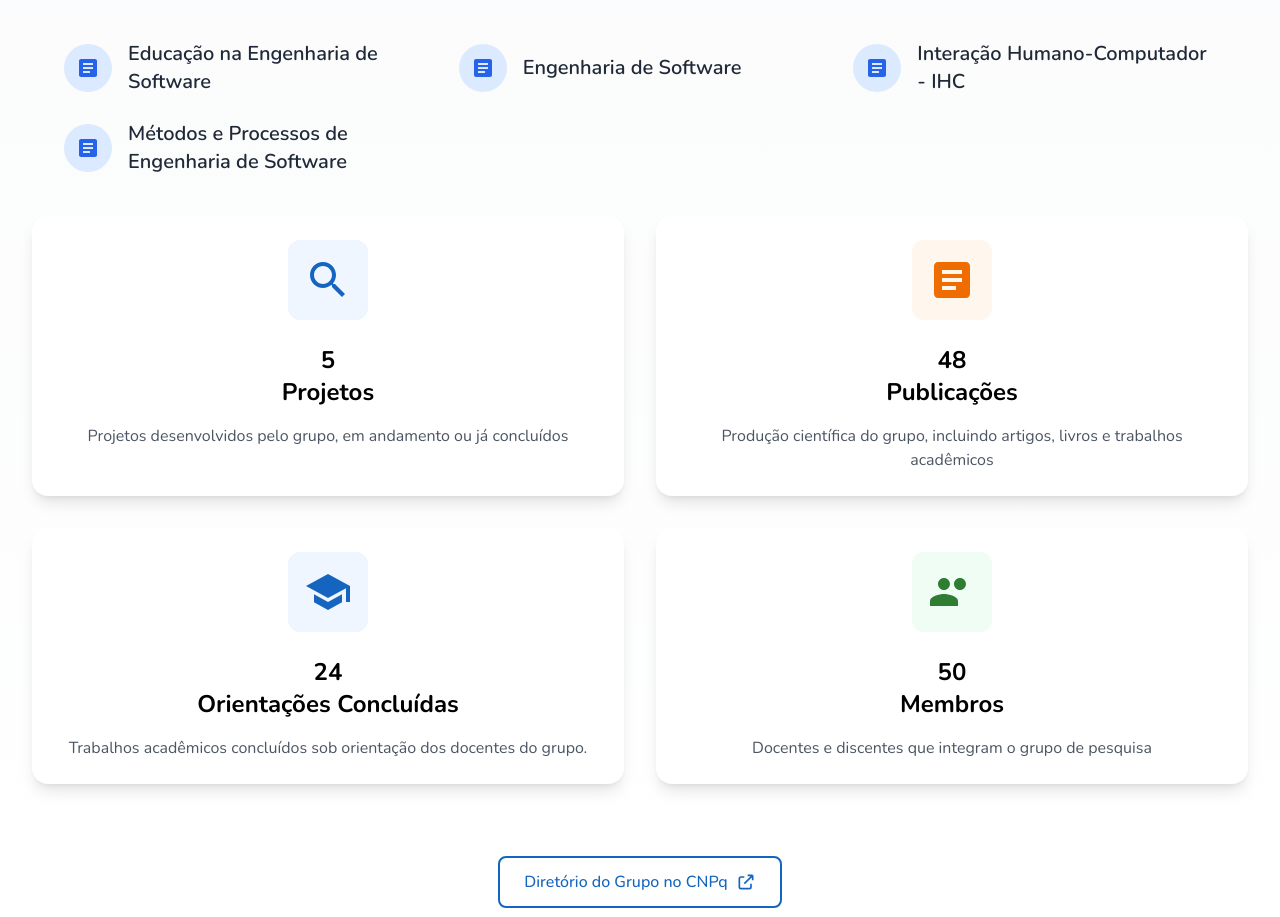
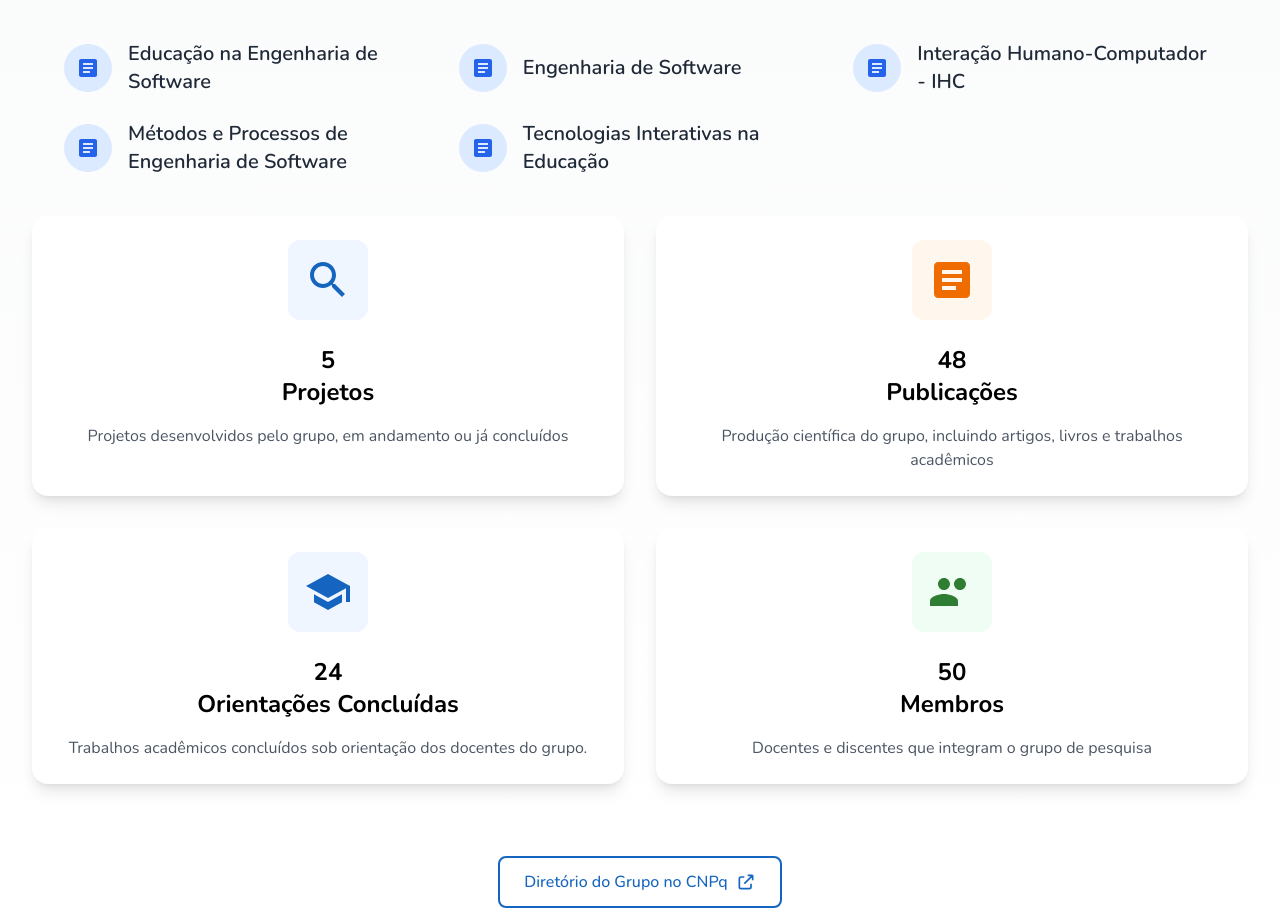
Before and after one commit to jcfurtado86/site-serde, a Next.js app: page / in a window 1280 px wide. Shown: the part 1220-2137 px from the top of the page. Built offline with nearby package versions, Linux system fonts and the light colour scheme.

Commit message:
add linha de pesquisa

```diff
--- a/src/app/(pages)/projetos/components/ResearchLine/ReaserchLine.tsx
+++ b/src/app/(pages)/projetos/components/ResearchLine/ReaserchLine.tsx
@@ -40,6 +40,7 @@ export function ResearchLineList({ className }: { className?: string }) {
     t("research_lines.software_engineering"),
     t("research_lines.hci"),
     t("research_lines.methods_processes"),
+    t("research_lines.interactive_tech"),
   ]
 
   return <ResearchLine title={t("research_lines.title")} items={items} className={className} />
--- a/src/app/i18n/en.json
+++ b/src/app/i18n/en.json
@@ -69,7 +69,8 @@
     "software_education": "Software Engineering Education",
     "software_engineering": "Software Engineering",
     "hci": "Human-Computer Interaction - HCI",
-    "methods_processes": "Software Engineering Methods and Processes"
+    "methods_processes": "Software Engineering Methods and Processes",
+    "interactive_tech": "Interactive Technologies in Education"
   },
   "publications": {
     "title": "Publications",
--- a/src/app/i18n/pt.json
+++ b/src/app/i18n/pt.json
@@ -69,7 +69,8 @@
     "software_education": "Educação na Engenharia de Software",
     "software_engineering": "Engenharia de Software",
     "hci": "Interação Humano-Computador - IHC",
-    "methods_processes": "Métodos e Processos de Engenharia de Software"
+    "methods_processes": "Métodos e Processos de Engenharia de Software",
+    "interactive_tech": "Tecnologias Interativas na Educação"
   },
   "publications": {
     "title": "Publicações",
```
